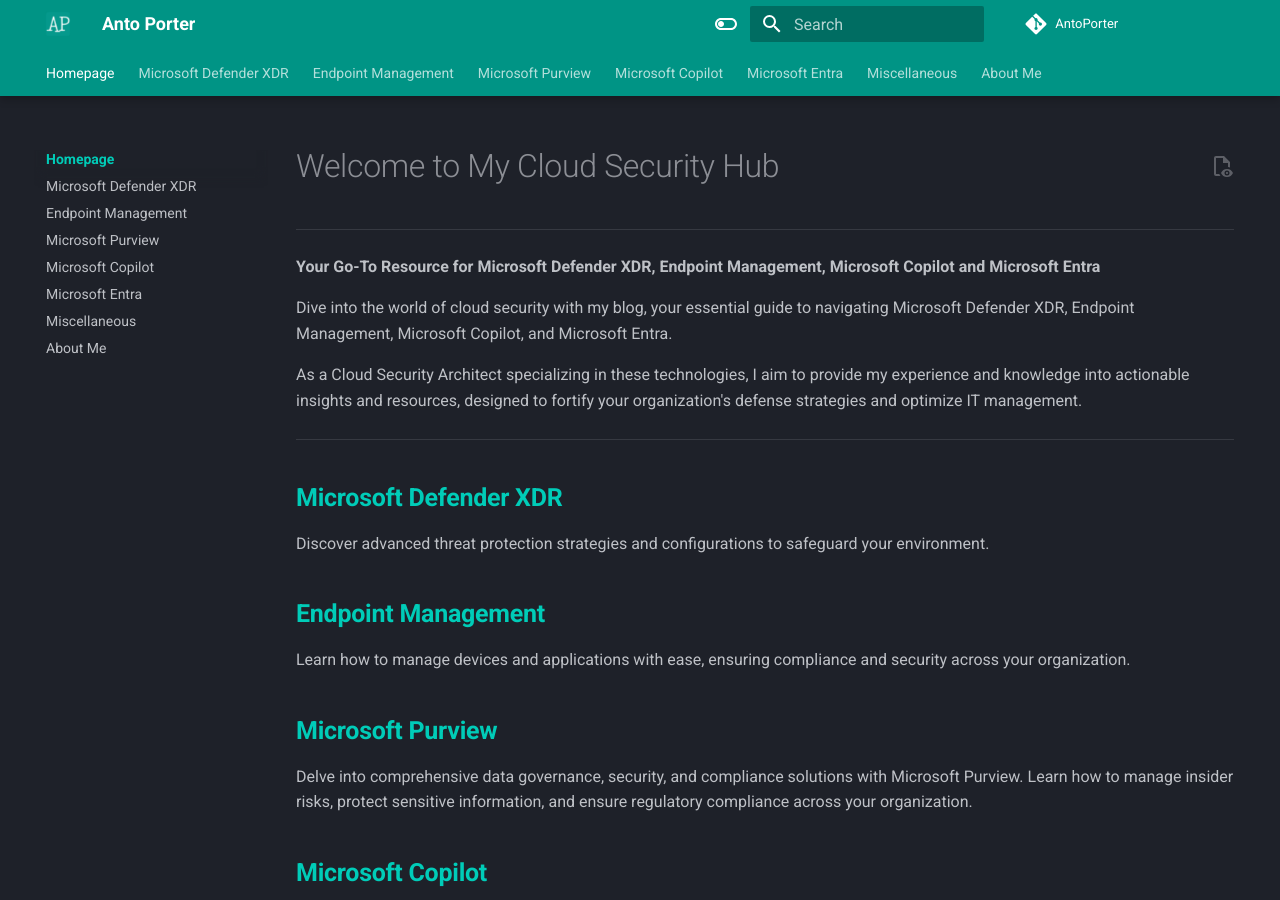
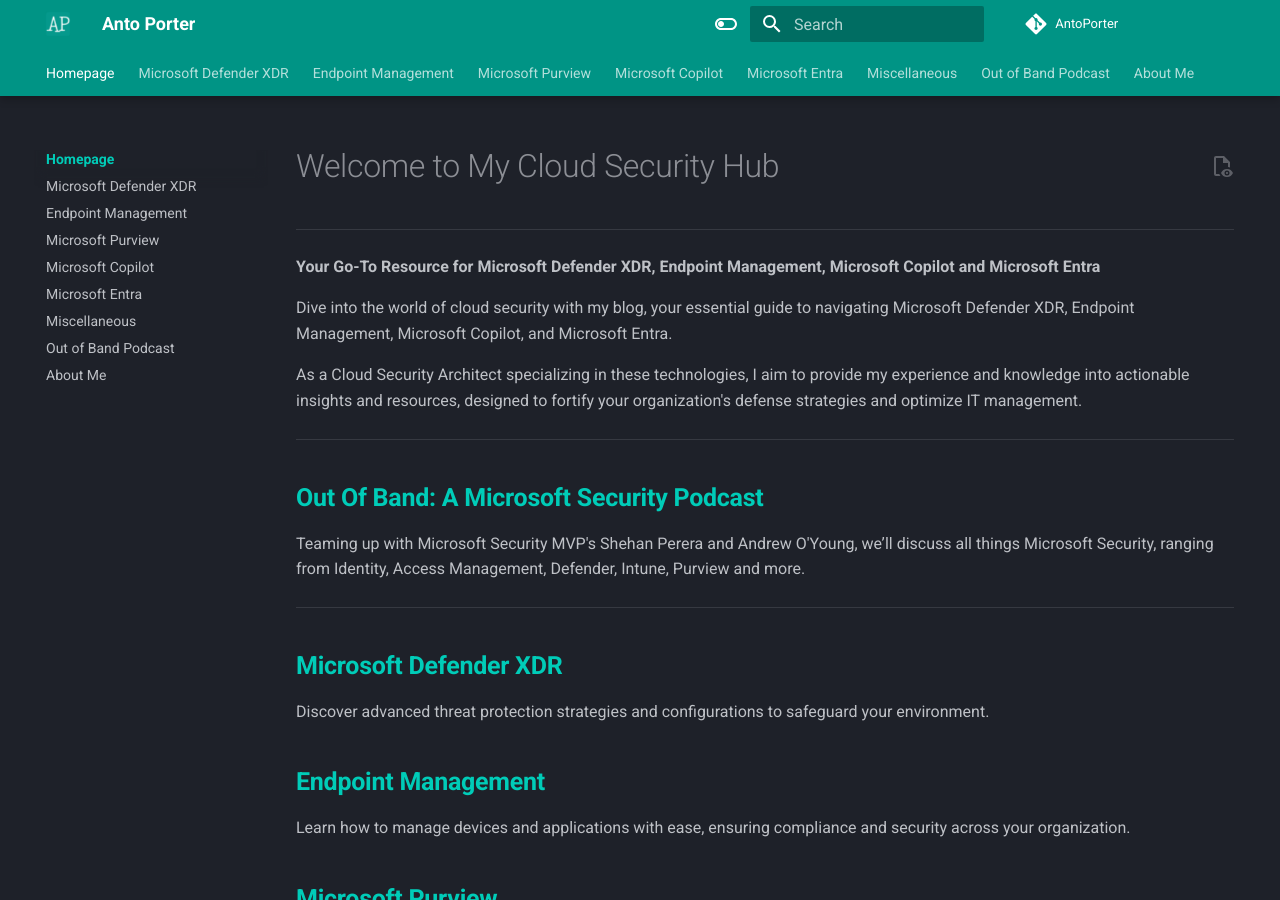
Before and after one commit to AntoPorter/antoporter.github.io, an MkDocs documentation site: the page built from docs/index.md, in a window 1280 px wide and 900 px high. Built offline with MkDocs 1.6.1 and Material for MkDocs 9.7.7, drawn with Linux system fonts in a browser that asks for light colours; comment, search, counter and statistics services are not loaded.

Commit message:
Out Of Band Podcast

```diff
--- a/docs/index.md
+++ b/docs/index.md
@@ -7,6 +7,12 @@
 Dive into the world of cloud security with my blog, your essential guide to navigating Microsoft Defender XDR, Endpoint Management, Microsoft Copilot, and Microsoft Entra.
 
 As a Cloud Security Architect specializing in these technologies, I aim to provide my experience and knowledge into actionable insights and resources, designed to fortify your organization's defense strategies and optimize IT management.
+
+---
+
+## [**Out Of Band: A Microsoft Security Podcast**](./podcast/outofband/index.md)
+
+Teaming up with Microsoft Security MVP's Shehan Perera and Andrew O'Young, we’ll discuss all things Microsoft Security, ranging from Identity, Access Management, Defender, Intune, Purview and more.
 
 ---
 
--- a/mkdocs.yml
+++ b/mkdocs.yml
@@ -132,6 +132,7 @@
     - Microsoft Copilot: copilot/index.md
     - Microsoft Entra: entra/index.md
     - Miscellaneous: misc/index.md
+    - Out of Band Podcast: podcast/outofband/index.md
     - About Me: aboutme.md
   - Microsoft Defender XDR:
     - Microsoft Defender XDR: defenderxdr/index.md
@@ -178,5 +179,8 @@
     - misc/index.md
     - misc/misconception-technicalcontrols.md
     - misc/understandingcybersecurityethics.md
+  - Out of Band Podcast:
+    - podcast/outofband/index.md
+    - podcast/outofband/episode0.md
   - About Me:
     - aboutme.md
```
Also changed, not shown: docs/podcast/outofband/episode0.md (added, +9 -0 lines), docs/podcast/outofband/index.md (added, +26 -0 lines).
